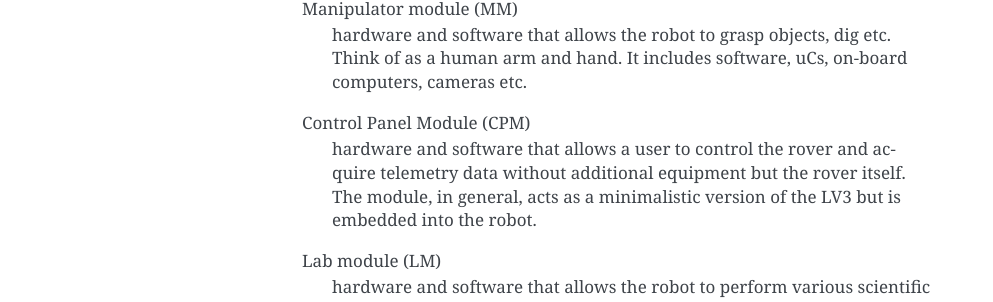
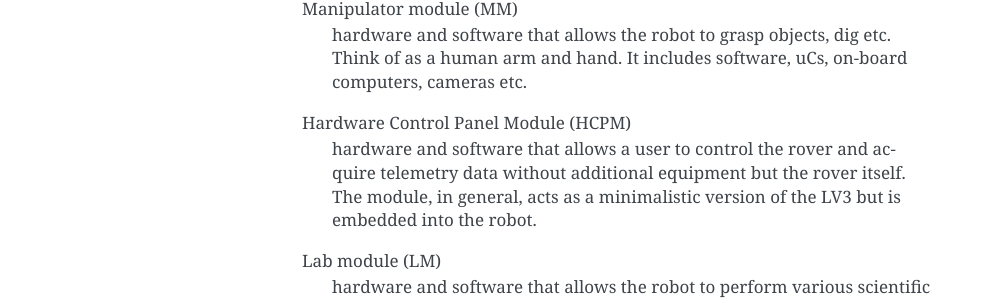
Before and after one commit to krkruk/OrionDoc, a Sphinx documentation site: the page built from source/docs/SDD/software_design_document.rst, in a window 1280 px wide. Shown: the part 924-1226 px from the top of the page, without its empty margins (148-1141 px from the left). Built offline with Sphinx 7.4.7, drawn with Linux system fonts in a browser that asks for light colours.

Commit message:
Renamed Control Panel Module to Hardware Control Module in SDD

```diff
--- a/source/docs/SDD/software_design_document.rst
+++ b/source/docs/SDD/software_design_document.rst
@@ -27,7 +27,7 @@
     Manipulator module (MM)
         hardware and software that allows the robot to grasp objects, dig etc. Think of as a human arm and hand. It includes software, uCs, on-board computers, cameras etc.
 
-    Control Panel Module (CPM)
+    Hardware Control Panel Module (HCPM)
         hardware and software that allows a user to control the rover and acquire telemetry data without additional equipment but the rover itself. The module, in general, acts as a minimalistic version of the LV3 but is embedded into the robot.
 
     Lab module (LM)
```
